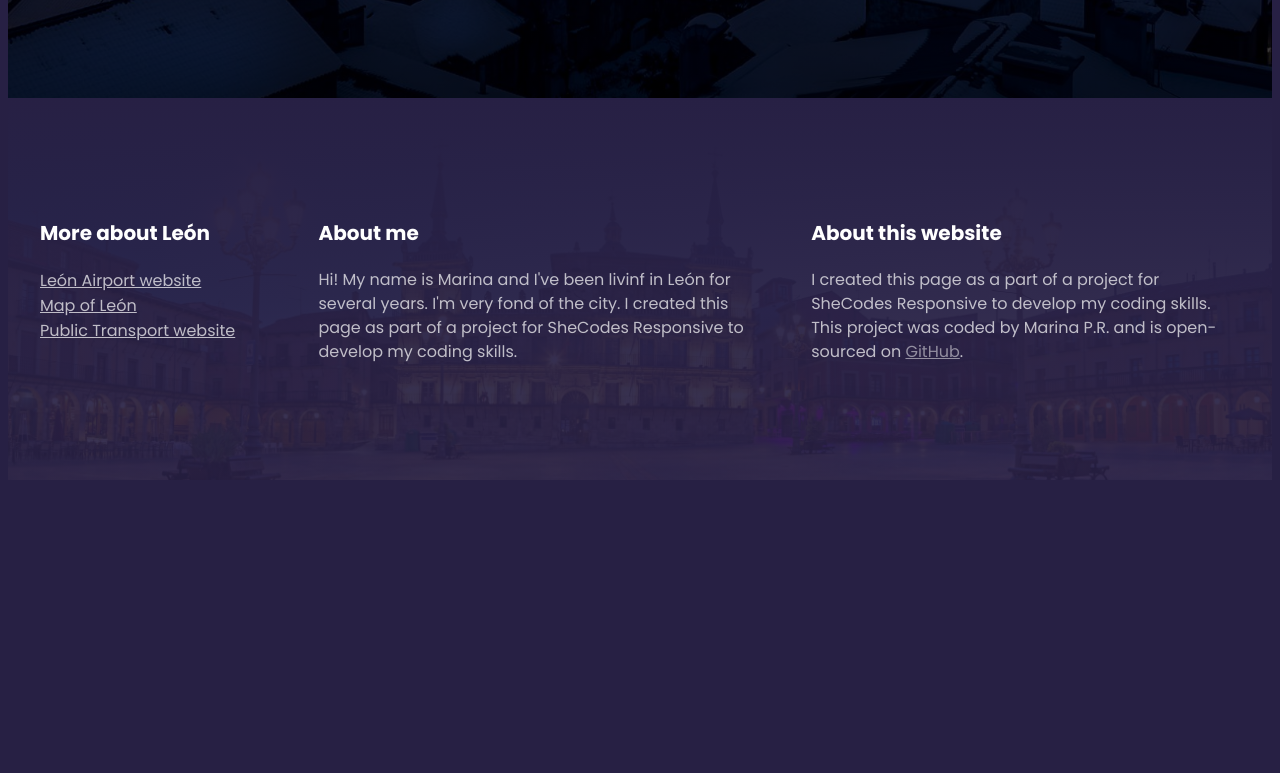
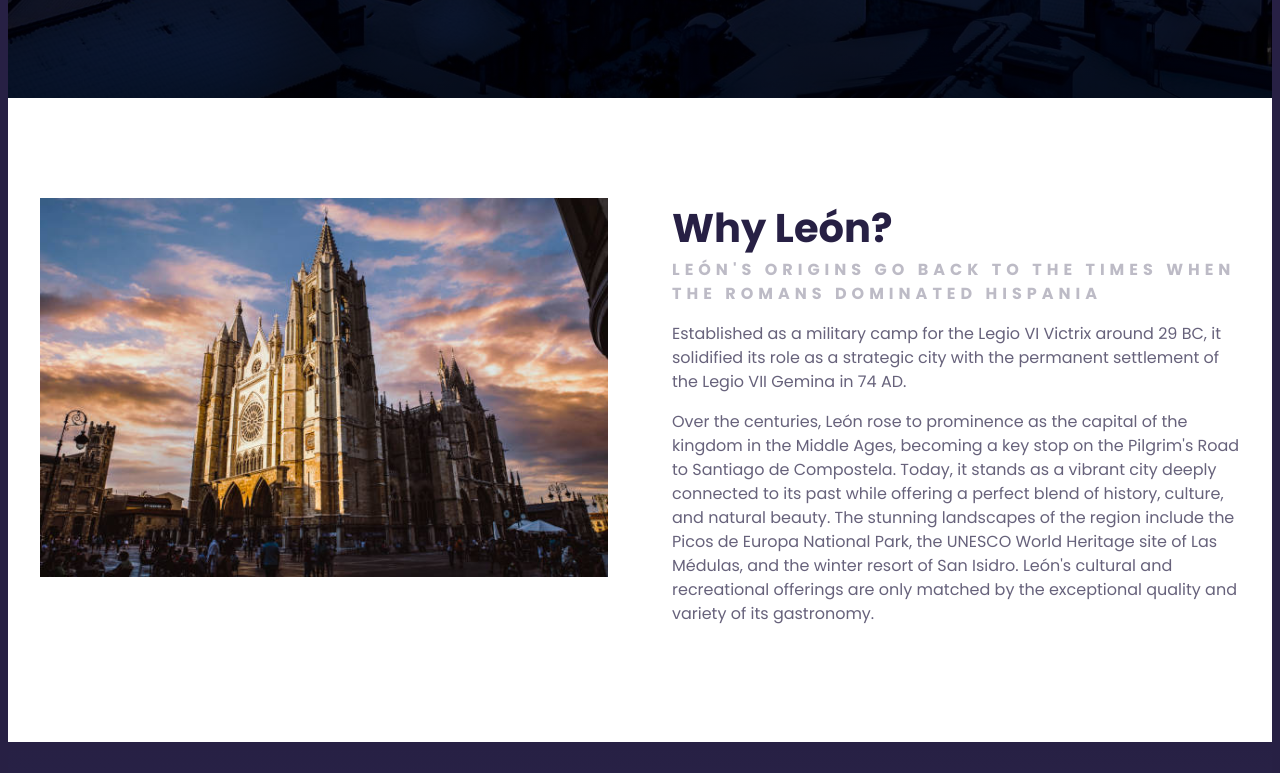
Before and after one commit to MarinaPerezR/leon-travel-project, a plain HTML site: page index.html in a window 1280 px wide. Shown: the part 647-1420 px from the top of the page. Before the commit the page ends 1135 px from the top, so only its background shows below. Drawn offline with Linux system fonts and the light colour scheme.

Commit message:
Added main section

```diff
--- a/index.html
+++ b/index.html
@@ -14,11 +14,36 @@
    <header>
     <h3>. TRAVEL .</h3>
     <h1>Welcome to León</h1>
-    <h2>Capital of the Province of León, Spain</h2>
+    <h2>The capital city of the Old Kingdom of León, Spain</h2>
     <a href="#more">Learn more</a>
    </header>
+   <main>
+    <section class="grid grid-2-columns">
+     <div>
+         <img
+           src="images/cathedral.jpg"
+           alt="Cathedral"
+           class="img-responsive"
+          />
+     </div>
+     <div>
+       <h3>
+         Why León?
+       </h3>
+       <h2>
+         León's origins go back to the times when the Romans dominated Hispania
+       </h2>
+       <p>
+        Established as a military camp for the Legio VI Victrix around 29 BC, it solidified its role as a strategic city with the permanent settlement of the Legio VII Gemina in 74 AD.
+       </p>
+       <p>
+        Over the centuries, León rose to prominence as the capital of the kingdom in the Middle Ages, becoming a key stop on the Pilgrim's Road to Santiago de Compostela. Today, it stands as a vibrant city deeply connected to its past while offering a perfect blend of history, culture, and natural beauty. The stunning landscapes of the region include the Picos de Europa National Park, the UNESCO World Heritage site of Las Médulas, and the winter resort of San Isidro. León's cultural and recreational offerings are only matched by the exceptional quality and variety of its gastronomy.
+       </p>
+     </div>
+   </section>
+   </main>
    <footer>
-     <section class="grid">
+     <section class="grid grid-3-colums-with-first-narrow">
        <div>
            <h3>More about León</h3>
            <ul>
--- a/src/styles.css
+++ b/src/styles.css
@@ -10,13 +10,25 @@ body {
 
 .grid {
     display: grid;
+    grid-gap: 64px;
+}
+
+.img-responsive {
+    max-width: 100%;
+}
+
+.grid-2-columns {
+    grid-template-columns: 1fr 1fr;
+}
+
+.grid-3-colums-with-first-narrow {
     grid-template-columns: 1fr 2fr 2fr;
-    grid-gap: 64px;
 }
 
 section {
     max-width: 1200px;
     margin: 0 auto;
+    padding: 100px 0;
 }
 
 header {
@@ -66,6 +78,38 @@ header a {
     display: inline-block;
 }
 
+main {
+    background-color: white;
+}
+
+main h2 {
+    font-weight: 700;
+    font-size: 16px;
+    line-height: 1.5;
+    letter-spacing: 5px;
+    color: #272044;
+    opacity: 0.3;
+    text-transform: uppercase;
+    margin: 0;
+}
+
+main h3 {
+    font-weight: 700;
+    font-size: 40px;
+    line-height: 1.5;
+    color: #272044;
+    margin: 0;
+}
+
+main p {
+    font-weight: 400;
+    font-style: normal;
+    font-size: 16px;
+    line-height: 1.5;
+    color: #272044;
+    opacity: 0.7;
+}
+
 footer {
     color: white;
     background-image:linear-gradient(rgba(39, 32, 68, 1), rgba(39, 32, 68, 0.9)),
@@ -73,7 +117,7 @@ footer {
     background-repeat: no-repeat;
     background-size: cover;
     background-position: 50% 50%;
-    padding: 100px 0;
+
 }
 
 footer h3 {
@@ -119,4 +163,16 @@ footer a {
     header h3 {
         font-size: 12px;
     }
+
+    .grid {
+        grid-template-columns: 1fr;
+        grid-gap: 32px;
+    }
+
+    section {
+        padding: 30px;
+    }
+
+
+
 }
```
Also changed, not shown: images/cathedral.jpg (added).
